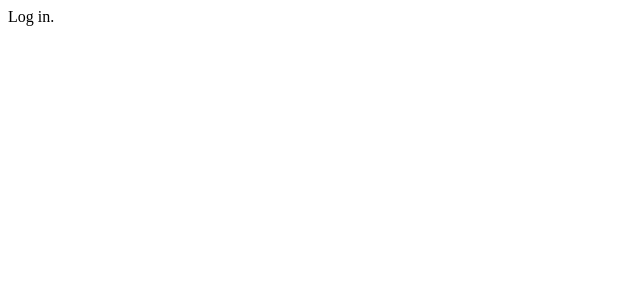
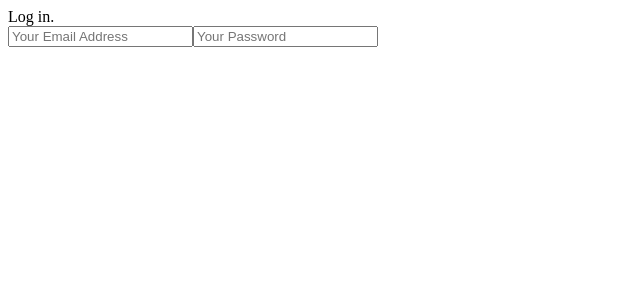
Before and after one commit to ArifEbrahim/login-page, a React (Vite) app: page / in a window 1280 px wide. Shown: the top 300 px of the page, without its empty margins (0-640 px from the left). Built offline with nearby package versions, Linux system fonts and the light colour scheme.

Commit message:
added email and password input fields

```diff
--- a/src/pages/Login/index.tsx
+++ b/src/pages/Login/index.tsx
@@ -1,5 +1,11 @@
 function Login() {
-  return <div>Log in.</div>
+  return (
+    <>
+      <div>Log in.</div>
+      <input placeholder="Your Email Address"></input>
+      <input placeholder="Your Password"></input>
+    </>
+  )
 }
 
 export default Login
```
Also changed, not shown: 1 other file (tests, documents, lock files or other folders).
